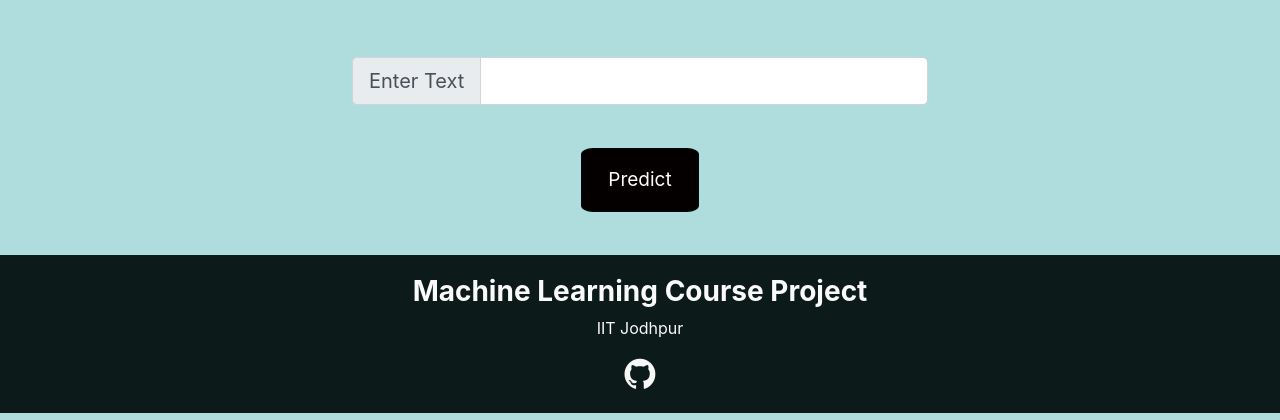
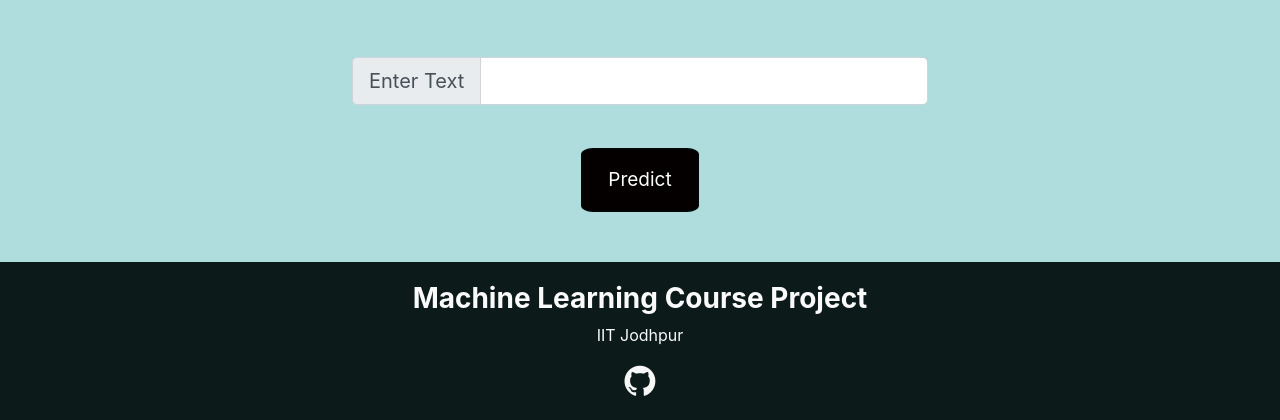
Before and after one commit to Hemanth-Gattu/Text_Sentiment_Analysis, a Django app: page / in a window 1280 px wide. Shown: the part 505-925 px from the top of the page. Run offline with Django 3.2, Linux system fonts and the light colour scheme; some libraries are stand-ins or nearby versions; grey boxes are pictures that could not be loaded.

Commit message:
Update index.html

```diff
--- a/tweet/templates/index.html
+++ b/tweet/templates/index.html
@@ -163,7 +163,7 @@
   <footer class="w3-container w3-padding-64 w3-center w3-opacity w3-light-grey w3-xlarge">
 
 
-<section id="contact-section" class=""style="width: 100%;margin-top:13px">
+<section id="contact-section" class=""style="width: 100%;margin-top:20px">
     <div class="contact " >
       <h3 class="contacttext contactus" ><strong>Machine Learning Course Project</strong></h3>
       <p class="contacttext">IIT Jodhpur</p>
```
